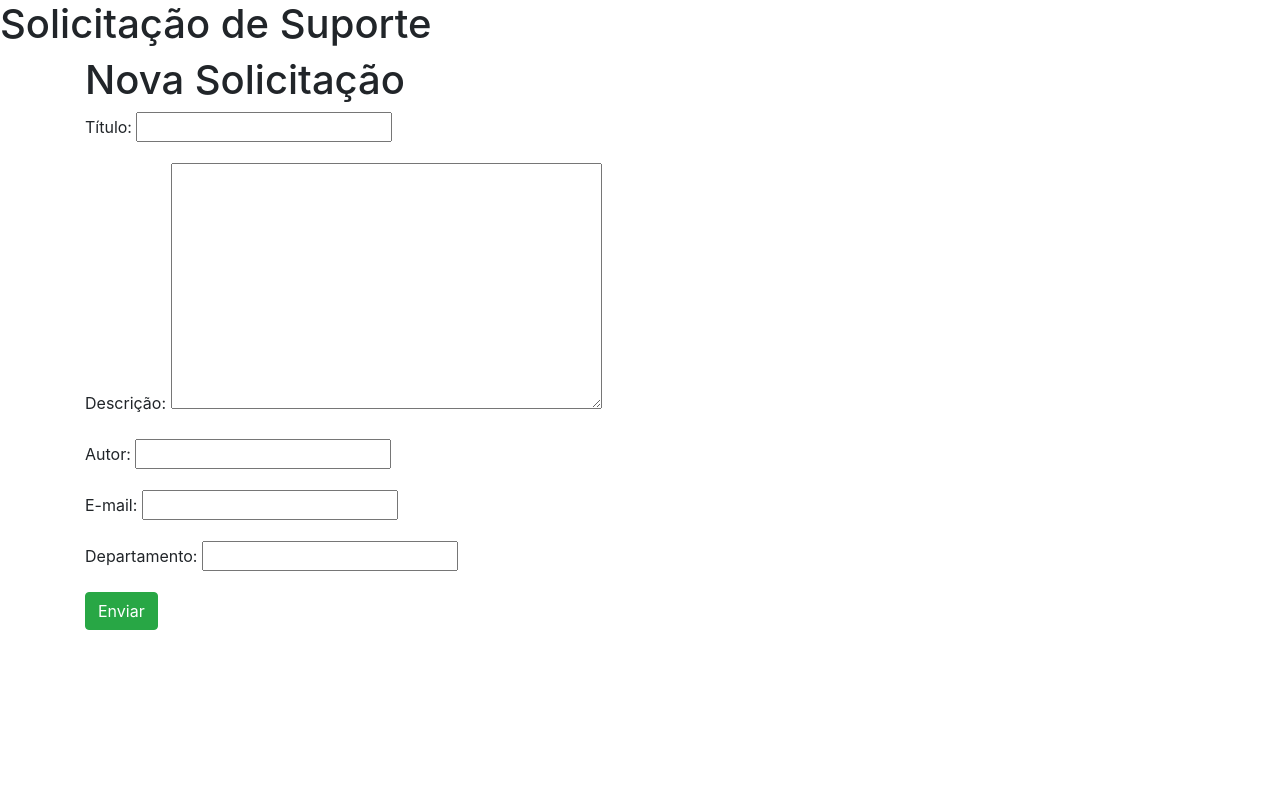
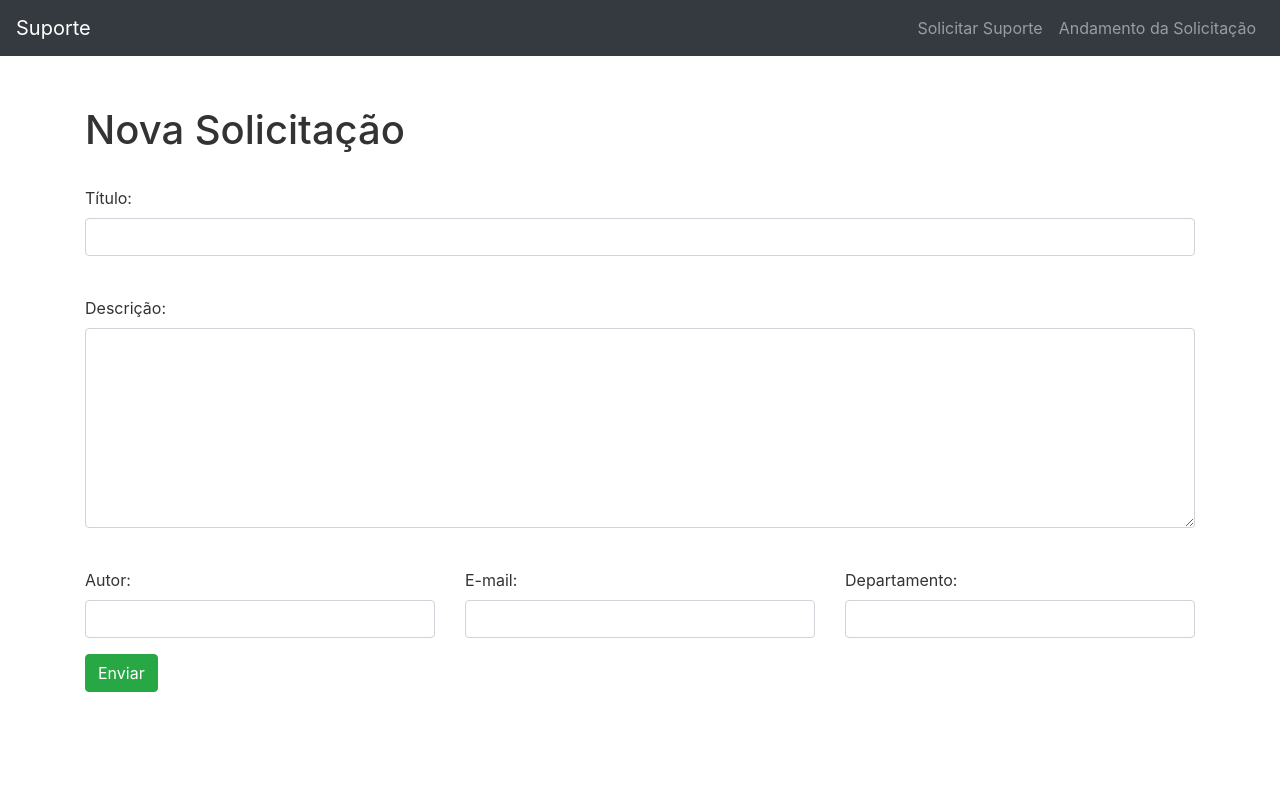
Before and after one commit to camaratc/helpdesk_django, a Django app: page /tickets/solicitar/ in a window 1280 px wide. Run offline with Django 3.2, Linux system fonts and the light colour scheme; some libraries are stand-ins or nearby versions.

Commit message:
Modificação visualização dos itens

```diff
--- a/helpdesk_django/settings.py
+++ b/helpdesk_django/settings.py
@@ -20,7 +20,7 @@ BASE_DIR = os.path.dirname(os.path.dirname(os.path.abspath(__file__)))
 # See https://docs.djangoproject.com/en/2.0/howto/deployment/checklist/
 
 # SECURITY WARNING: keep the secret key used in production secret!
-SECRET_KEY = ''
+SECRET_KEY = 'zqyg!4xt0ws(x(ws+^d=@t!h@f^l8h*nlxrzpisepmaw&ocx=l'
 
 # SECURITY WARNING: don't run with debug turned on in production!
 DEBUG = True
@@ -121,7 +121,7 @@ USE_I18N = True
 
 USE_L10N = True
 
-USE_TZ = True
+USE_TZ = False
 
 
 # Static files (CSS, JavaScript, Images)
--- a/tickets/forms.py
+++ b/tickets/forms.py
@@ -7,5 +7,16 @@ class TicketForm(forms.ModelForm):
         model = Ticket
         fields = ('titulo', 'descricao', 'autor', 'email', 'departamento')
 
+    def __init__(self, *args, **kwargs):
+        super(TicketForm, self).__init__(*args, **kwargs)
+
+        for item in self.fields:
+            if item == 'descricao':
+                self.fields[item].widget = forms.Textarea(attrs={'class': 'form-control input-descricao'})
+            elif item == 'email':
+                self.fields[item].widget = forms.EmailInput(attrs={'class': 'form-control'})
+            else:
+                self.fields[item].widget = forms.TextInput(attrs={'class': 'form-control'})
+
 class BuscarTicketForm(forms.Form):
-    cod = forms.IntegerField()
+    cod = forms.IntegerField(widget=forms.NumberInput(attrs={'class':'form-control cod'}))
--- a/tickets/static/css/tickets.css
+++ b/tickets/static/css/tickets.css
@@ -0,0 +1,30 @@
+*, html, body{
+    color: #333;
+}
+
+/* Header ========================= */
+
+.menu-superior{
+    padding: 20px 0px 15px 0px;
+}
+
+.text-light, .text-light:hover{
+    text-decoration: none;
+    font-size: 40px;
+}
+
+/* Content ======================== */
+
+.main{
+    margin-top: 50px;
+}
+
+/* Form =========================== */
+
+.input-descricao{
+    height: 200px;
+}
+
+.cod{
+    width: 250px;
+}
--- /dev/null
+++ b/tickets/static/js/aux.js
@@ -0,0 +1,4 @@
+$( '#topheader .navbar-nav a' ).on( 'click', function () {
+	$( '#topheader .navbar-nav' ).find( 'li.active' ).removeClass( 'active' );
+	$( this ).parent( 'li' ).addClass( 'active' );
+});
--- a/tickets/templates/tickets/base.html
+++ b/tickets/templates/tickets/base.html
@@ -6,12 +6,43 @@
         <link rel="stylesheet" href="{% static 'css/tickets.css' %}">
     </head>
     <body>
-        <div class="page-header">
-            <h1>Solicitação de Suporte</h1>
+        <div id="topheader">
+        <nav class="navbar navbar-expand-lg navbar-dark bg-dark">
+            <a class="navbar-brand" href="{% url 'tickets:home' %}">Suporte</a>
+
+            <div class="collapse navbar-collapse justify-content-end">
+                <ul class="navbar-nav">
+                    <li class="nav-item">
+                        <a class="nav-link" href="{% url 'tickets:solicitar_suporte' %}">Solicitar Suporte</a>
+                    </li>
+                    <li class="nav-item">
+                        <a class="nav-link" href="{% url 'tickets:buscar_solicitacao' %}">Andamento da Solicitação</a>
+                    </li>
+                </ul>
+            </div>
+        </nav>
         </div>
-        <div class="container">
+        {% comment %} <div class="page-header bg-dark menu-superior">
+            <div class="container">
+                <a href="{% url 'tickets:home' %}" class="text-light">Solicitação de Suporte</a>
+            </div>
+            <div class="row text-right">
+            </div>
+        </div> {% endcomment %}
+        <div class="container main">
             {% block content %}
             {% endblock %}
         </div>
+
+        {% comment %} <footer class="footer">
+            <div class="container">
+                <span class="text-muted">Place sticky footer content here.</span>
+            </div>
+        </footer> {% endcomment %}
+
+        <script src="https://code.jquery.com/jquery-3.2.1.slim.min.js" integrity="sha384-KJ3o2DKtIkvYIK3UENzmM7KCkRr/rE9/Qpg6aAZGJwFDMVNA/GpGFF93hXpG5KkN" crossorigin="anonymous"></script>
+        <script src="https://cdnjs.cloudflare.com/ajax/libs/popper.js/1.12.9/umd/popper.min.js" integrity="sha384-ApNbgh9B+Y1QKtv3Rn7W3mgPxhU9K/ScQsAP7hUibX39j7fakFPskvXusvfa0b4Q" crossorigin="anonymous"></script>
+        <script src="https://maxcdn.bootstrapcdn.com/bootstrap/4.0.0/js/bootstrap.min.js" integrity="sha384-JZR6Spejh4U02d8jOt6vLEHfe/JQGiRRSQQxSfFWpi1MquVdAyjUar5+76PVCmYl" crossorigin="anonymous"></script>
+        <script src="{% static 'js/aux.js' %}"></script>
     </body>
 </html>
--- a/tickets/templates/tickets/solicitar_suporte.html
+++ b/tickets/templates/tickets/solicitar_suporte.html
@@ -2,9 +2,38 @@
 
 {% block content %}
     <h1>Nova Solicitação</h1>
+    <br />
     <form method="POST" class="ticket-form">
         {% csrf_token %}
-        {{ form.as_p }}
+        {% for field in form %}
+            {% if field.id_for_label == "id_titulo" or field.id_for_label == "id_descricao" %}
+                <div class="form-group">
+                    {{ field.label_tag }}<br />
+                    {{ field }}
+                </div>
+                <br />
+            {% elif field.id_for_label == "id_autor" %}
+                <div class="row">
+                    <div class="form-group col">
+                        {{ field.label_tag }}<br />
+                        {{ field }}
+                    </div>
+                    <br />
+            {% elif field.id_for_label == "id_departamento" %}
+                    <div class="form-group col">
+                        {{ field.label_tag }}<br />
+                        {{ field }}
+                    </div>
+                    <br />
+                </div> <!-- row -->
+            {% else %}
+                <div class="form-group col">
+                    {{ field.label_tag }}<br />
+                    {{ field }}
+                </div>
+                <br />
+            {% endif %}
+        {% endfor %}
         <button type="submit" class="save btn btn-success">Enviar</button>
     </form>
 {% endblock %}
--- a/tickets/urls.py
+++ b/tickets/urls.py
@@ -9,5 +9,4 @@ urlpatterns = [
     path('solicitar/', views.solicitar_suporte, name='solicitar_suporte'),
     path('solicitar/<int:pk>', views.detalhes_solicitacao, name="detalhes_solicitacao"),
     path('buscar/', views.buscar_solicitacao, name="buscar_solicitacao"),
-    # path('<int:pk>/', views.DetailView.as_view(), name='detail'),
 ]
```
Also changed, not shown: tickets/templates/tickets/buscar_solicitacao.html (+7 -1 lines).
